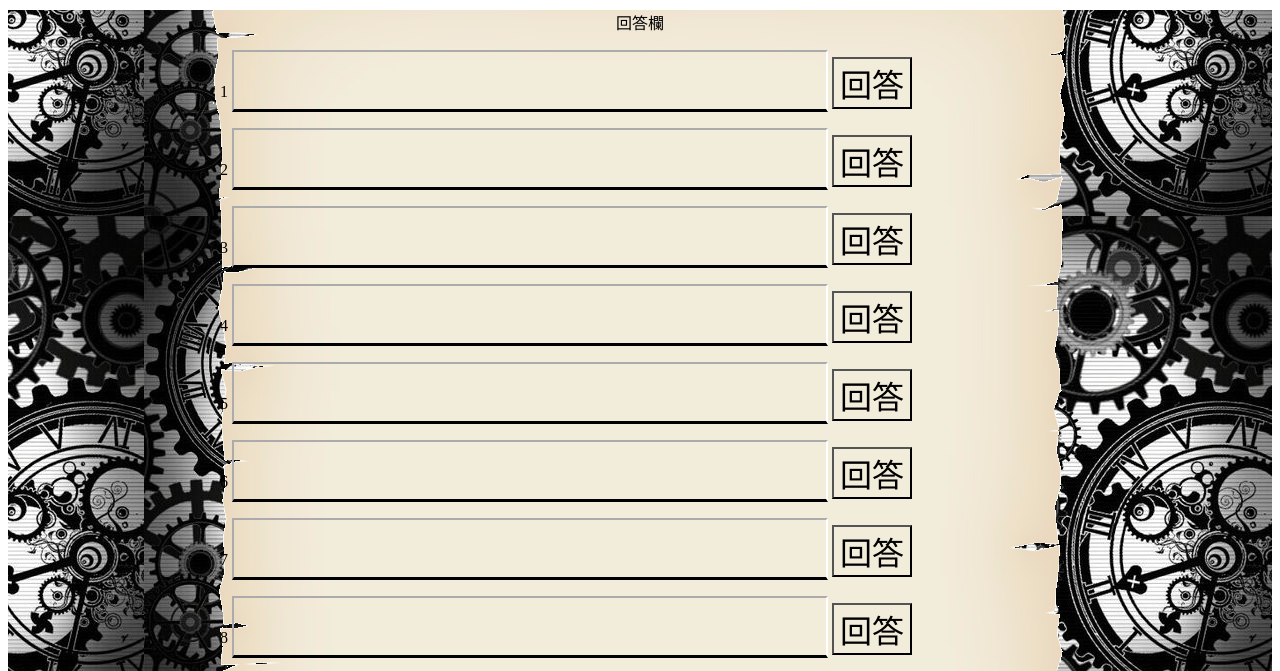
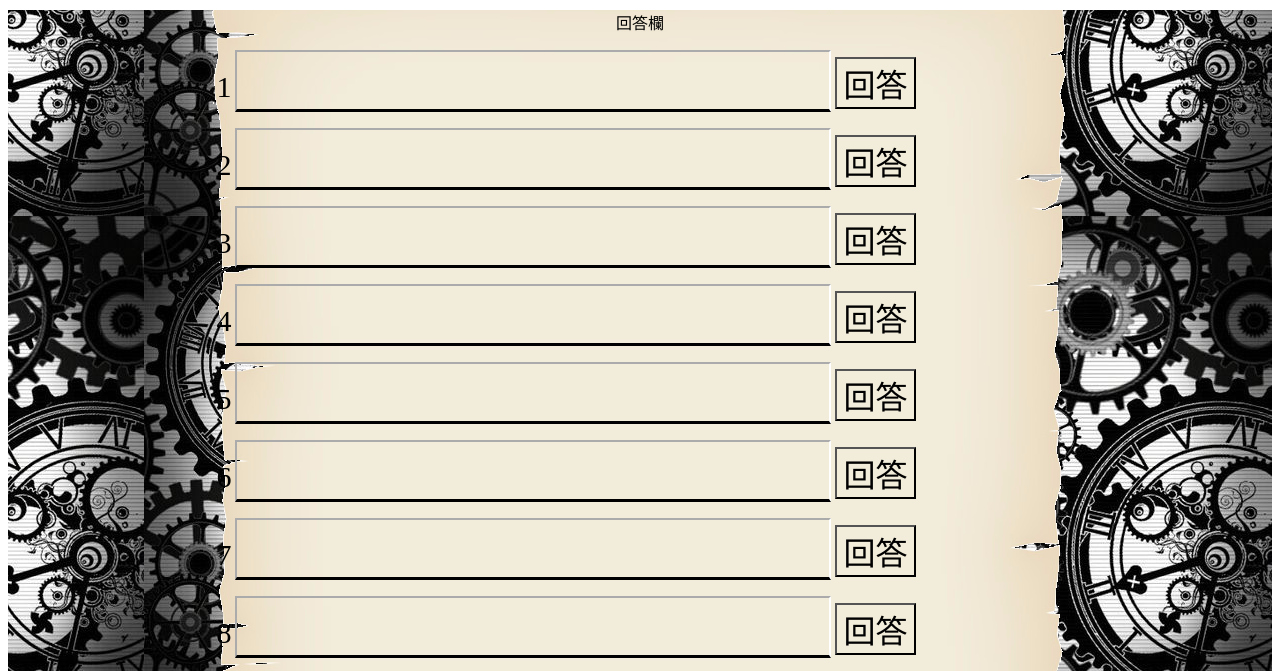
Before and after one commit to hatty2nd/hatty2nd.github.io, a plain HTML site: page index.html in a window 1280 px wide. Shown: the part 387-1058 px from the top of the page. Drawn offline with Linux system fonts and the light colour scheme; a web font is replaced by a local one.

Commit message:
font size change

```diff
--- a/index.html
+++ b/index.html
@@ -19,43 +19,43 @@
     TimeInit(30);    // 15分
 //-->
 </SCRIPT>
-<div class="input">
-<P align="center">回答欄<BR>
+<div  class="input">
+<P align="center" width ="100%">回答欄<BR>
   <FORM align="center" name="pro1">
-1 <INPUT id="input" type="text" name="KAITO" class="answer">
+<a1 style="font-size:30px">1</a1> <INPUT id="input" type="text" name="KAITO" class="answer">
   <INPUT id="button" type="button" value = "回答" onclick="IsTrue(pro1,0)" class="asnbutton">
   <INPUT id="state" size="3" type="text" value = " "　readonly="readonly" name = "CORRECT" class="istrue"> <!-- <INPUT type="hidden" name="KOTAE" value="1230"></FORM>-->
   </FORM >
   <FORM align="center" name="pro2">
-2 <INPUT id="input" type="text" name="KAITO" class="answer">
+<a1>2</a1> <INPUT id="input" type="text" name="KAITO" class="answer">
   <INPUT id="button" type="button" value = "回答" onclick="IsTrue(pro2,1)" class="asnbutton">
   <INPUT id="state" size="3" type="text" value = " "　readonly="readonly" name = "CORRECT" class="istrue"> <!-- <INPUT type="hidden" name="KOTAE" value="1230"></FORM>-->
   </FORM>
   <FORM align="center" name="pro3">
-3  <INPUT size="20" type="text" name="KAITO" class="answer">
+<a1>3</a1>  <INPUT size="20" type="text" name="KAITO" class="answer">
   <INPUT size="10" type="button" value = "回答" onclick="IsTrue(pro3,2)" class="asnbutton">
   <INPUT id="state" size="3" type="text" value = " "　readonly="readonly" name = "CORRECT" class="istrue"> <!-- <INPUT type="hidden" name="KOTAE" value="1230"></FORM>-->
   </FORM>
   <FORM align="center" name="pro4">
-4  <INPUT size="20" type="text" name="KAITO" class="answer">
+<a1>4</a1>  <INPUT size="20" type="text" name="KAITO" class="answer">
   <INPUT size="10" type="button" value = "回答" onclick="IsTrue(pro4,3)" class="asnbutton">
   <INPUT id="state" size="3" type="text" value = " "　readonly="readonly" name = "CORRECT" class="istrue"> <!-- <INPUT type="hidden" name="KOTAE" value="1230"></FORM>-->
    </FORM>
    <FORM align="center" name="pro5">
-5 <INPUT size="20" type="text" name="KAITO" class="answer">
+<a1>5</a1> <INPUT size="20" type="text" name="KAITO" class="answer">
   <INPUT size="10" type="button" value = "回答" onclick="IsTrue(pro5,4)" class="asnbutton">
   <INPUT id="state" size="3" type="text" value = " "　readonly="readonly" name = "CORRECT" class="istrue"> <!-- <INPUT type="hidden" name="KOTAE" value="1230"></FORM>-->
   </FORM> <FORM align="center" name="pro6">
-6  <INPUT size="20" type="text" name="KAITO" class="answer">
+<a1>6</a1>  <INPUT size="20" type="text" name="KAITO" class="answer">
   <INPUT size="10" type="button" value = "回答" onclick="IsTrue(pro6,5)" class="asnbutton">
   <INPUT id="state" size="3" type="text" value = " "　readonly="readonly" name = "CORRECT" class="istrue"> <!-- <INPUT type="hidden" name="KOTAE" value="1230"></FORM>-->
     </FORM><FORM align="center" name="pro7">
-7  <INPUT size="20" type="text" name="KAITO" class="answer">
+<a1>7</a1>  <INPUT size="20" type="text" name="KAITO" class="answer">
   <INPUT size="10" type="button" value = "回答" onclick="IsTrue(pro7,6)" class="asnbutton">
   <INPUT id="state" size="3" type="text" value = " "　readonly="readonly" name = "CORRECT" class="istrue"> <!-- <INPUT type="hidden" name="KOTAE" value="1230"></FORM>-->
  </FORM>
   <FORM align="center" name="pro8">
-8  <INPUT size="20" type="text" name="KAITO" class="answer">
+<a1>8</a1>  <INPUT size="20" type="text" name="KAITO" class="answer">
   <INPUT size="10" type="button" value = "回答" onclick="IsTrue(pro8,7)" class="asnbutton">
   <INPUT id="state" size="3" type="text" value = " "　readonly="readonly" name = "CORRECT" class="istrue"> <!-- <INPUT type="hidden" name="KOTAE" value="1230"></FORM>-->
   </FORM>
--- a/style.css
+++ b/style.css
@@ -19,6 +19,10 @@
  background-image:url(images/unlockimage.jpeg);
  background-size:cover;
  background-position:center;
+}
+
+a1{
+font-size:30px;
 }
 input{
  position:center;
```
